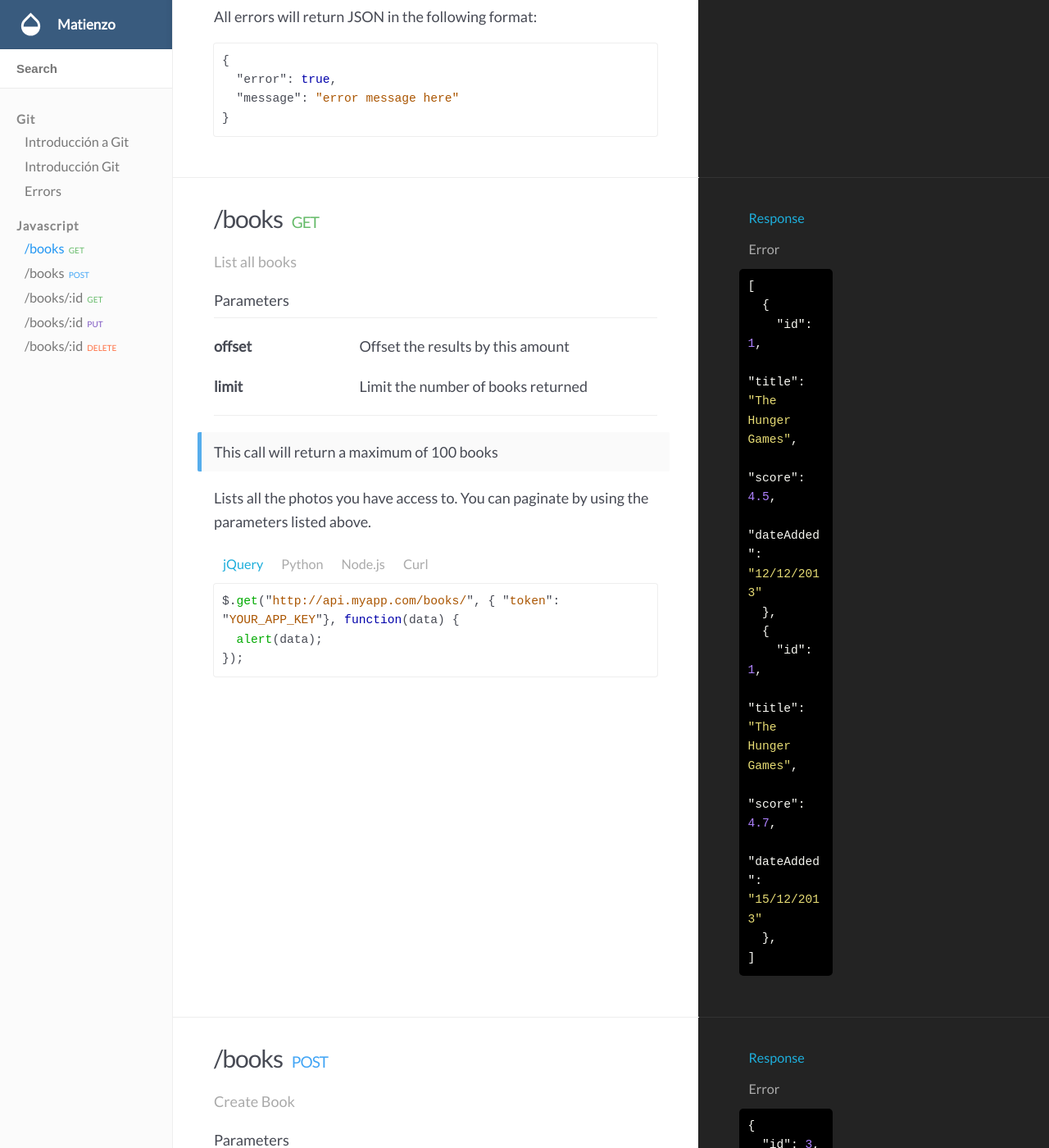
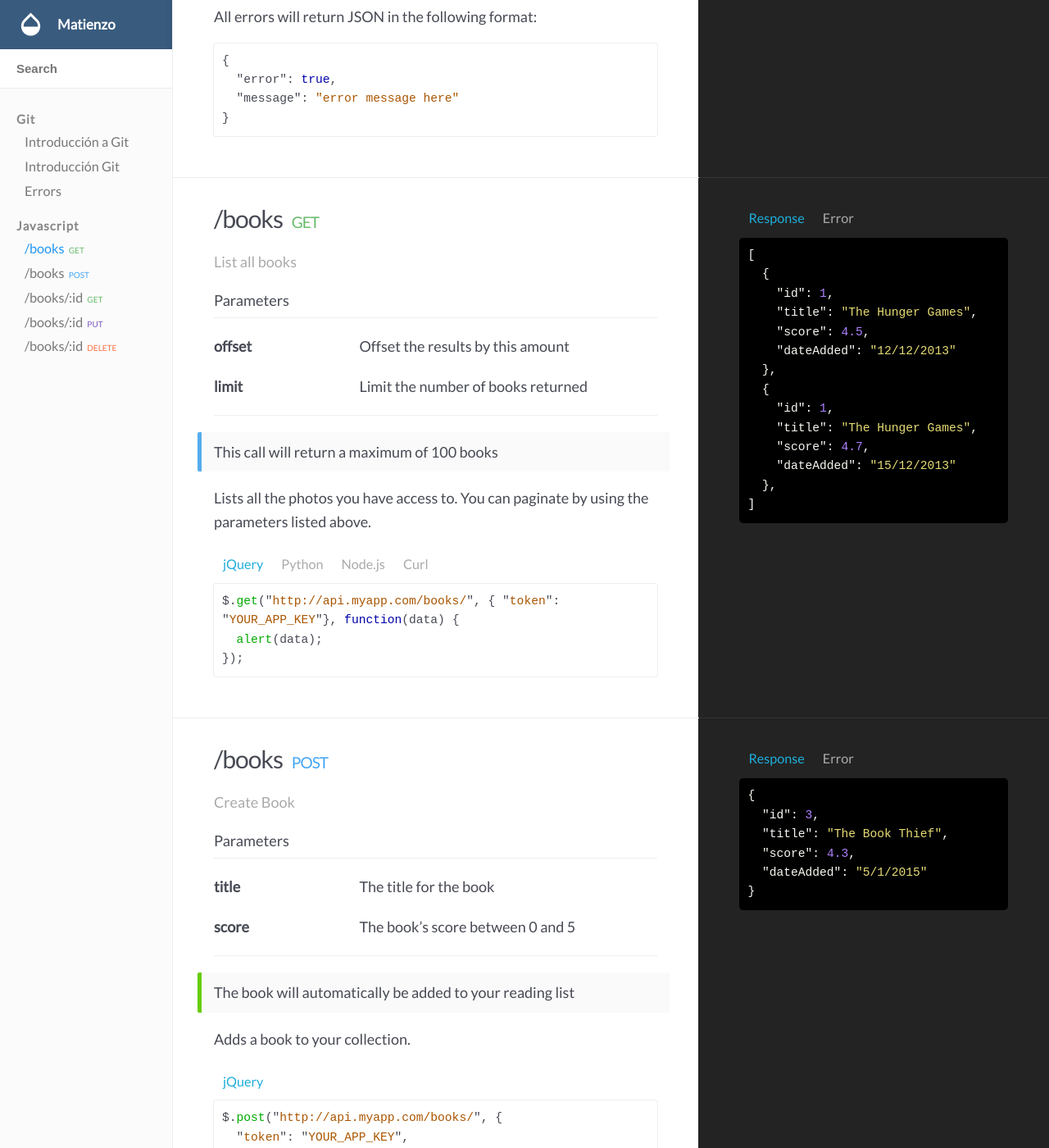
Before and after one commit to Matienzo/matienzo, a Jekyll site: the page built from index.html, in a window 1280 px wide and 1400 px high, scrolled down 1310 px. Shown: the whole window at 82% size. Built offline with Jekyll 4.4.1, drawn with Linux system fonts in a browser that asks for light colours; nearby versions of some CDN libraries.

Commit message:
Update _main.scss

```diff
--- a/_sass/_main.scss
+++ b/_sass/_main.scss
@@ -332,7 +332,7 @@ hr {
 }
 
 .right-code {
-	width: 20%;
+	width: 40%;
 	float: left;
 	padding: 0 50px;
 	-webkit-box-sizing: border-box; /* Safari/Chrome, other WebKit */
```
